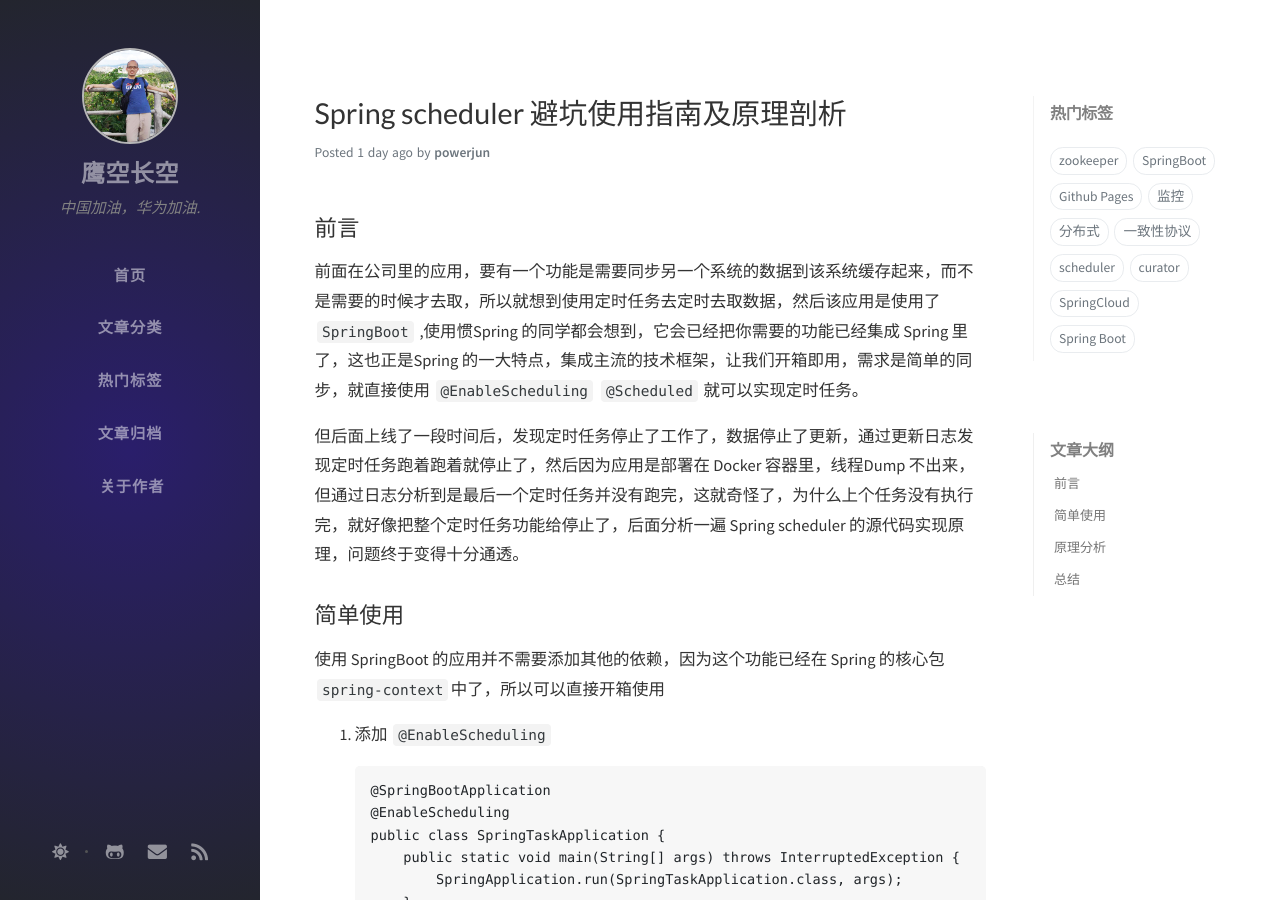
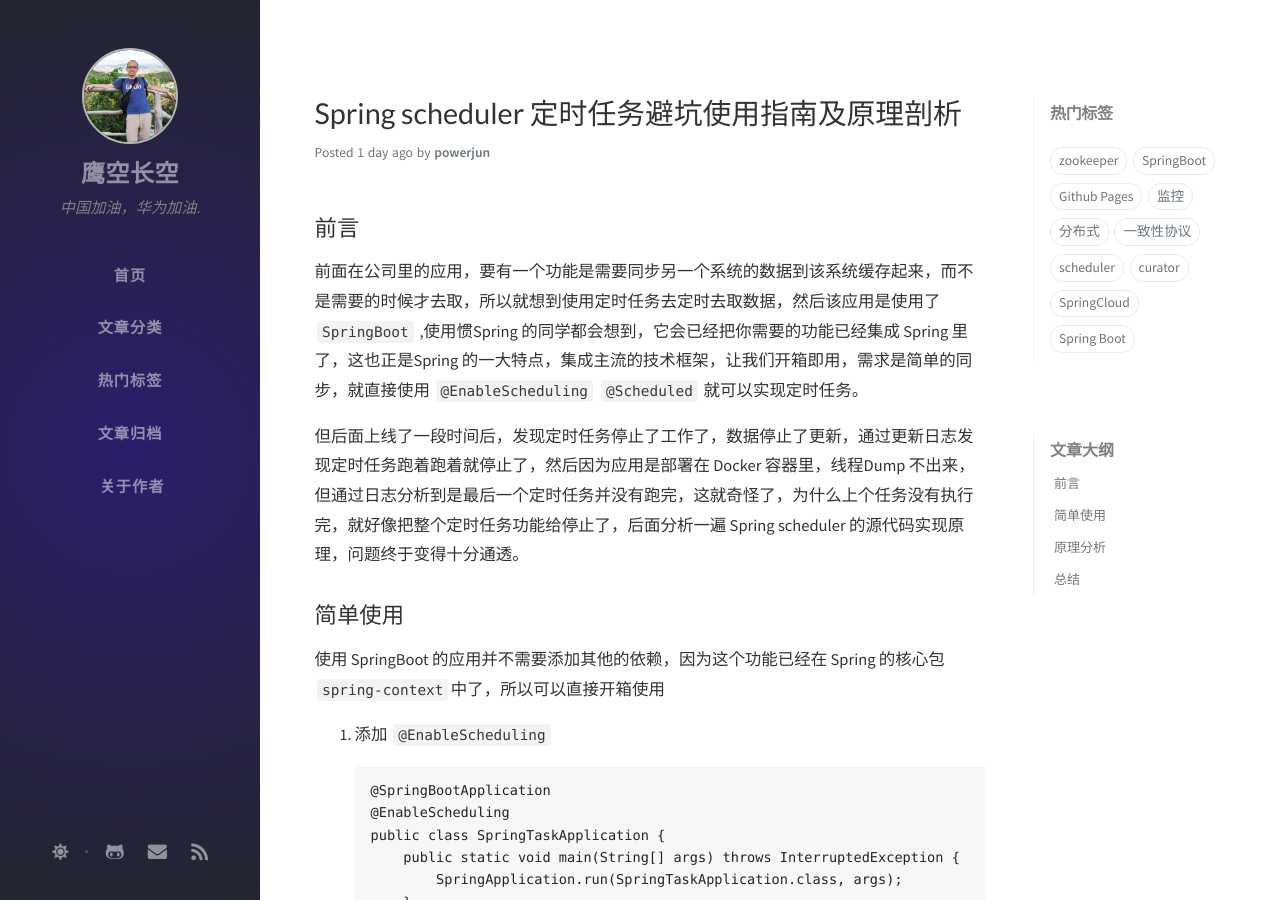
Before and after one commit to helloworld28/helloworld28.github.io, a Jekyll site: the page built from _posts/2021-03-20-Spring-Scheduler-in-action.md, in a window 1280 px wide and 900 px high. Built offline with Jekyll 4.4.1, drawn with Linux system fonts in a browser that asks for light colours; nearby versions of some CDN libraries; comment, search, counter and statistics services are not loaded.

Commit message:
提交 Spring 定时任务博客

```diff
--- a/_posts/2021-03-20-Spring-Scheduler-in-action.md
+++ b/_posts/2021-03-20-Spring-Scheduler-in-action.md
@@ -1,5 +1,5 @@
 ---
-title: Spring scheduler 避坑使用指南及原理剖析
+title: Spring scheduler 定时任务避坑使用指南及原理剖析
 author: powerjun
 date: 2021-03-20 17:38:00 +0800
 categories: [笔记,  技术杂记]
```
